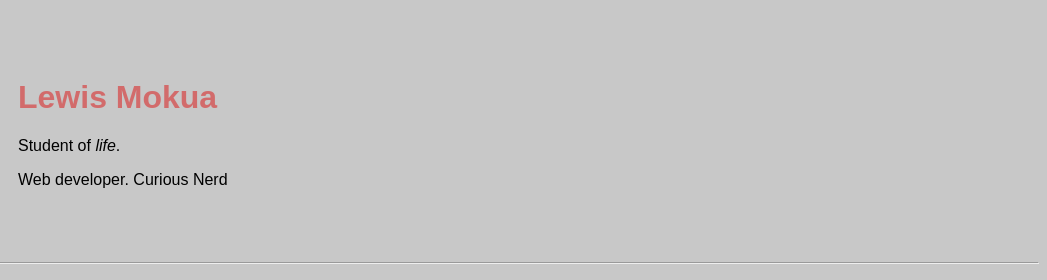
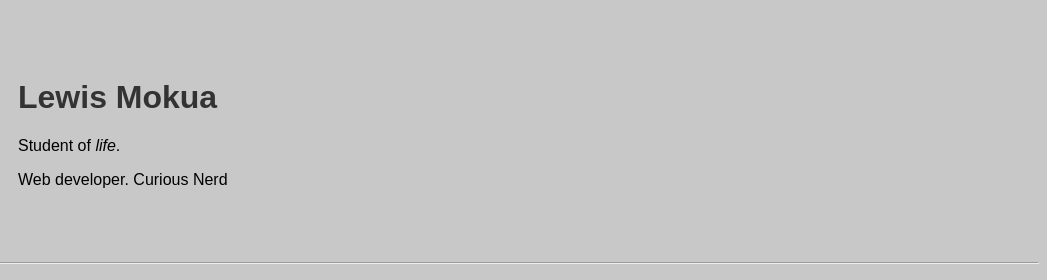
Before and after one commit to lewismokua/vitae, a plain HTML site: page index.html in a window 1280 px wide. Shown: the top 280 px of the page, 233-1280 px from the left. Drawn offline with Linux system fonts and the light colour scheme.

Commit message:
Add files via upload

```diff
--- a/styles/styles.css
+++ b/styles/styles.css
@@ -6,6 +6,6 @@ h3{
     color: #333333;
 }
 h1{
-    color: rgba(219, 19, 19, 0.514);
+    color: #333333;
 
 }
```
